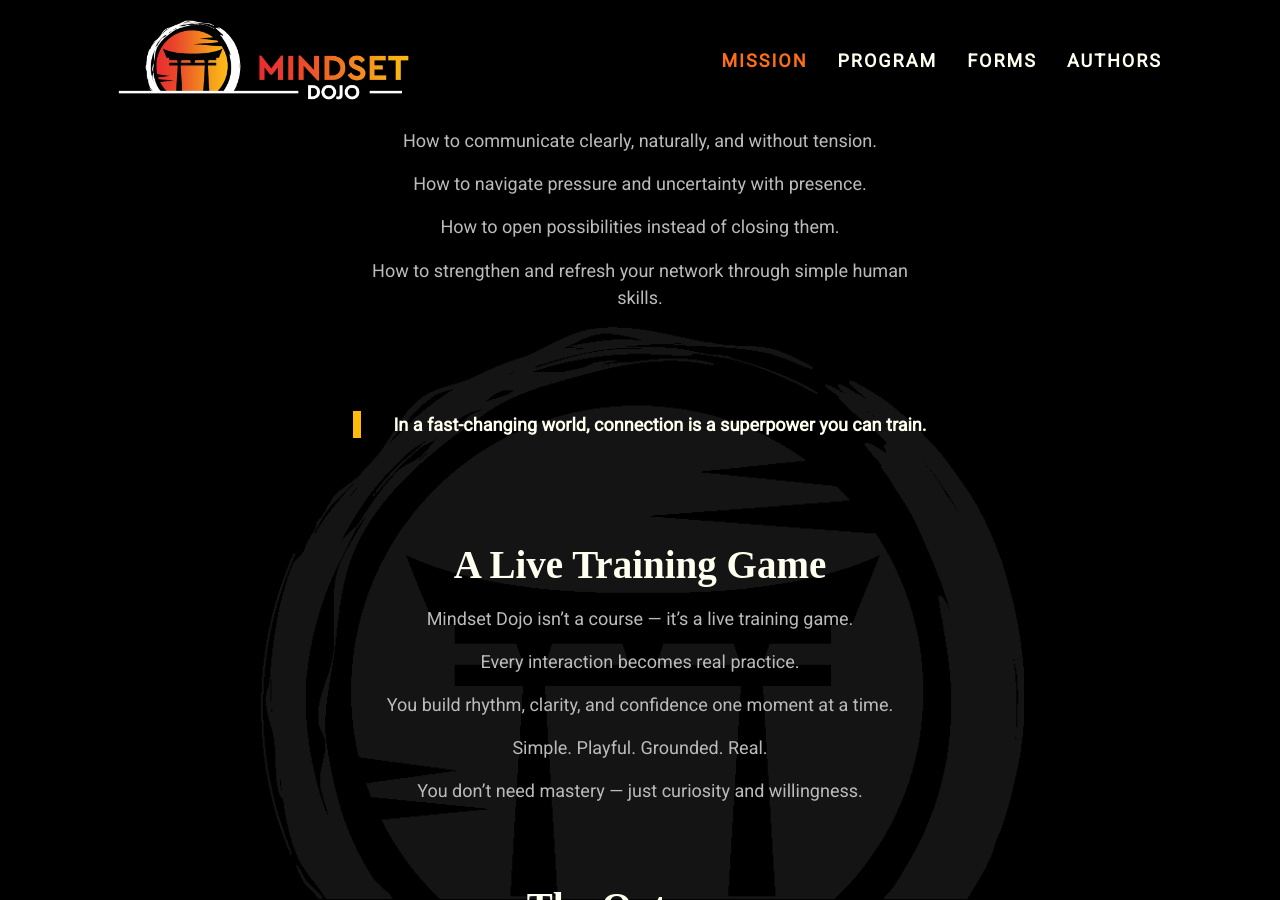
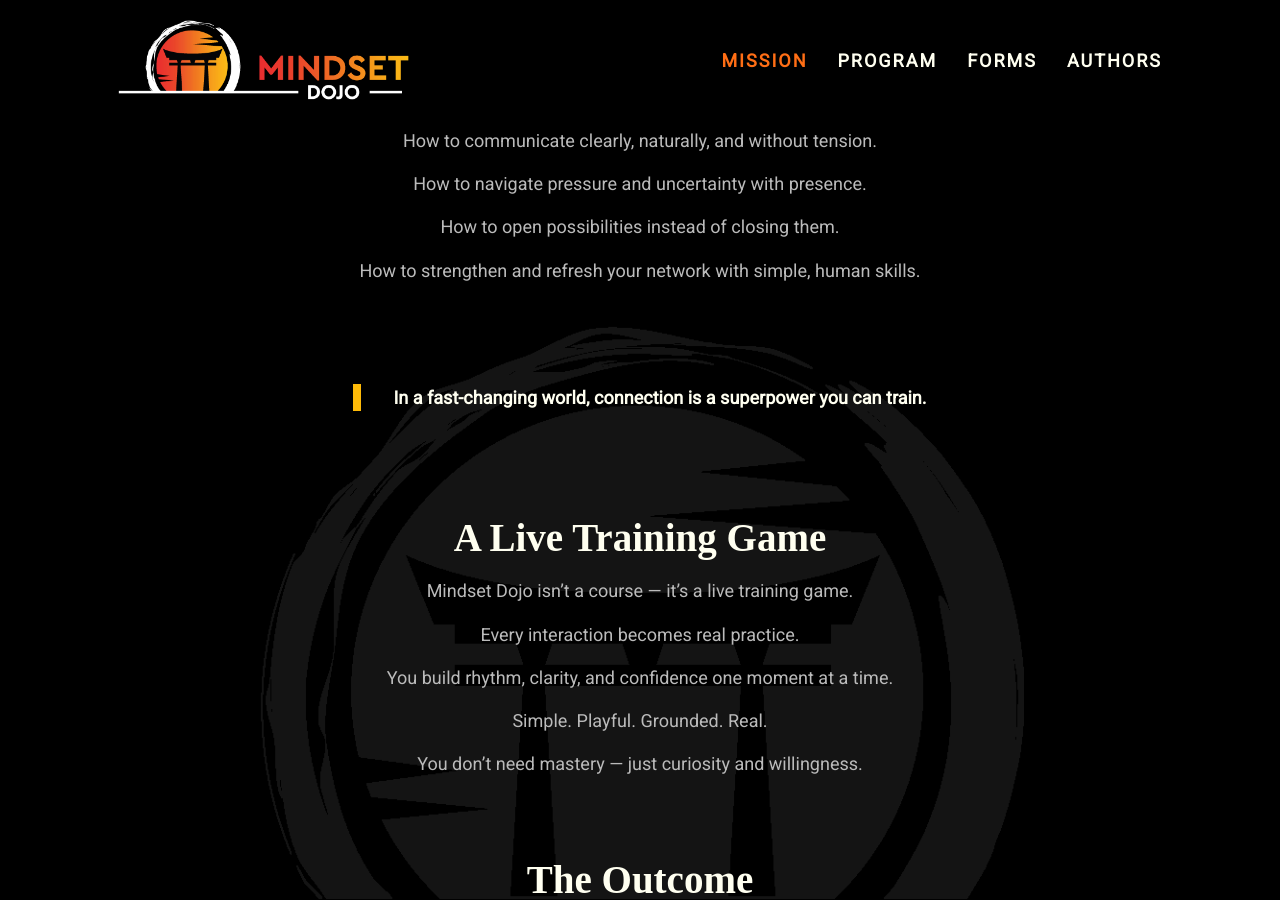
Before and after one commit to mindset-dojo/mindset-dojo.github.io, a Jekyll site: the page built from mission.md, in a window 1280 px wide and 900 px high, scrolled down 567 px. Built offline with Jekyll 4.4.1, drawn with Linux system fonts in a browser that asks for light colours; some web fonts are replaced.

Commit message:
fix: length

```diff
--- a/_data/sections/mission.yaml
+++ b/_data/sections/mission.yaml
@@ -29,7 +29,7 @@ sections:
         - "How to communicate clearly, naturally, and without tension."
         - "How to navigate pressure and uncertainty with presence."
         - "How to open possibilities instead of closing them."
-        - "How to strengthen and refresh your network through simple human skills."
+        - "How to strengthen and refresh your network with simple, human skills."
   - type: quote
     data:
       text: "In a fast-changing world, connection is a superpower you can train."
```
